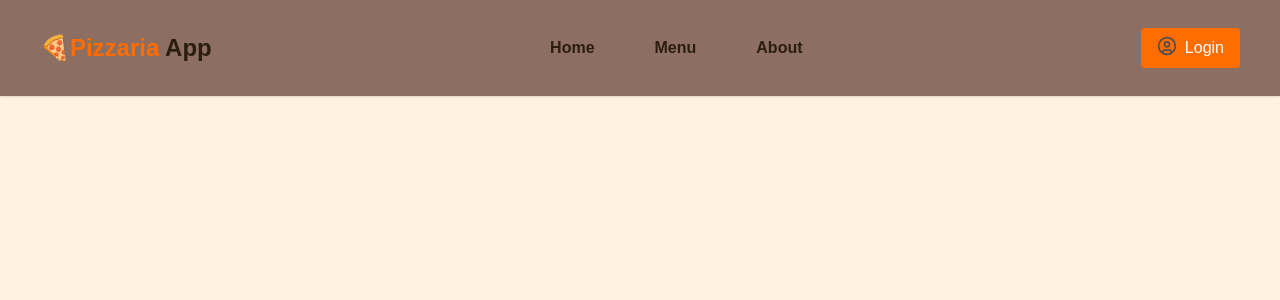
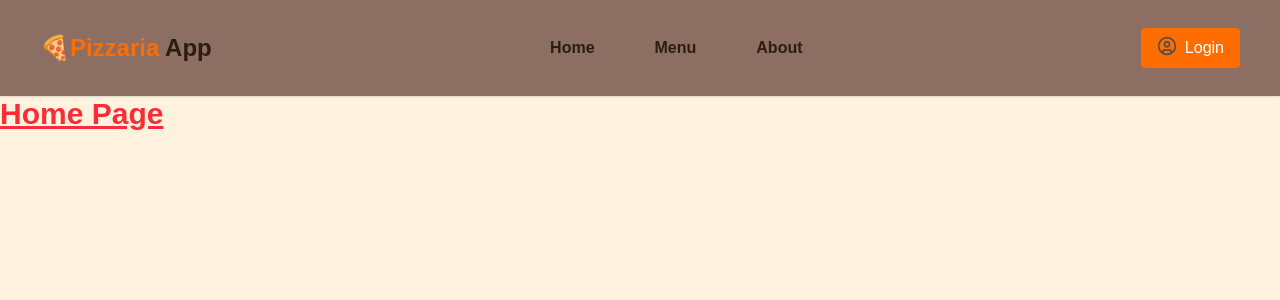
Before and after one commit to daveesin/learning-fastapi-fe, a React (Vite) app: page / in a window 1280 px wide. Shown: the top 300 px of the page. Built offline with nearby package versions, Linux system fonts and the light colour scheme.

Commit message:
Adapt main.jsx and App.jsx to use Outlet tag from react router and create temporary home component

```diff
--- a/src/App.jsx
+++ b/src/App.jsx
@@ -1,10 +1,16 @@
 import './App.css'
+import { Outlet } from 'react-router-dom'
 import Header from './components/commons/Header'
 
 function App() {
 
   return (
-    <Header />
+    <div className='w-full h-full flex flex-col '>
+
+      <Header />
+      <Outlet />
+
+    </div>
   )
 }
 
--- /dev/null
+++ b/src/components/home/Home.jsx
@@ -0,0 +1,11 @@
+function Home() {
+    return (
+        <div className="home">
+            <h1 className="text-3xl font-bold underline text-red-500">
+                Home Page
+            </h1>
+        </div>
+    )
+}
+
+export default Home;
--- a/src/main.jsx
+++ b/src/main.jsx
@@ -4,12 +4,19 @@ import { createBrowserRouter, RouterProvider } from 'react-router-dom'
 
 import './index.css'
 import App from './App.jsx'
+import Home from './components/home/Home.jsx'
 
 
 const router = createBrowserRouter([
   {
     path: "/",
     element: <App />,
+    children: [
+      {
+        index: true,
+        element: <Home />
+      },
+    ]
   }
 ])
 
```
